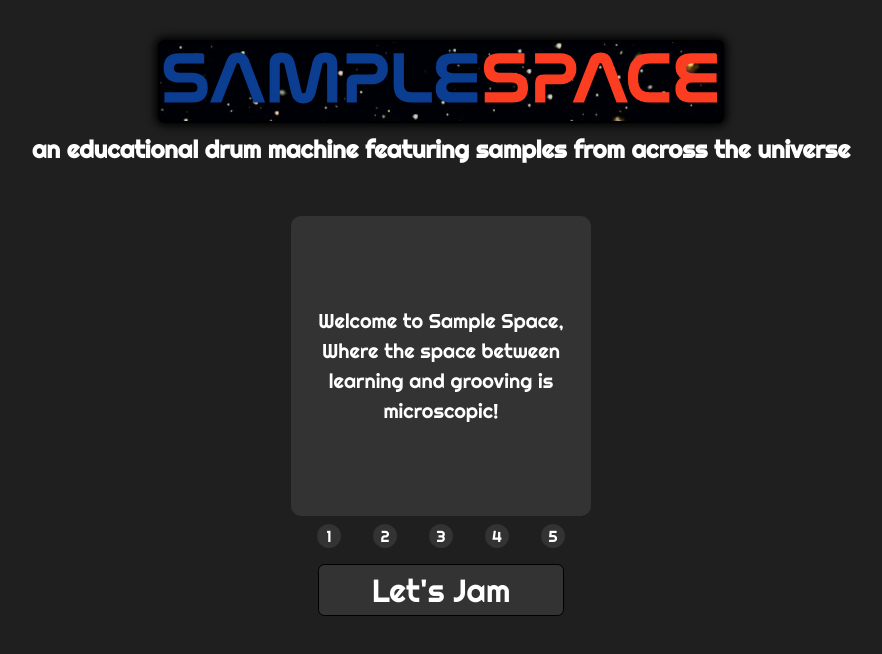
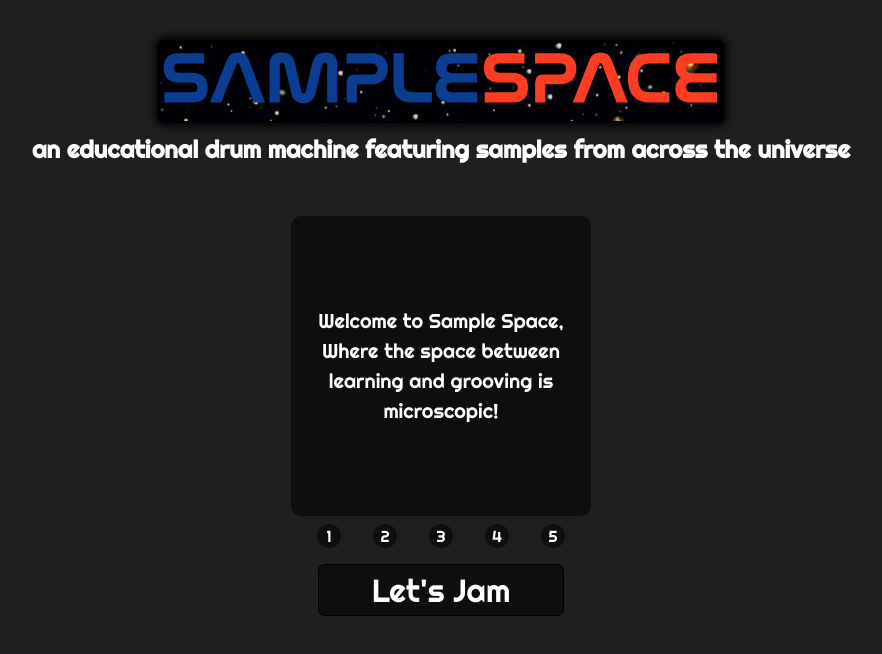
Before and after one commit to Sample-Space/sampleSpaceFE, a React (Create React App) app: page / in a window 1280 px wide. Shown: the top 654 px of the page, without its empty margins (199-1081 px from the left). Built offline with nearby package versions, Linux system fonts and the light colour scheme.

Commit message:
Change all Buttons to higher contrast black

```diff
--- a/src/components/App/App.css
+++ b/src/components/App/App.css
@@ -1,5 +1,3 @@
-
-
 .app {
   display: flex;
   flex-direction: column;
@@ -32,7 +30,7 @@
 }
 
 .nav-button {
-  background-color: #333;
+  background-color: var(--contrast-bg);
   color: white;
   border: 1px solid black;
   border-radius: var(--border-rad);
@@ -55,10 +53,10 @@ img {
 }
 
 .fade-in {
-	animation: fade-in 1.5s cubic-bezier(0.390, 0.575, 0.565, 1.000) both;
+  animation: fade-in 1.5s cubic-bezier(0.39, 0.575, 0.565, 1) both;
 }
 
- @keyframes fade-in {
+@keyframes fade-in {
   0% {
     opacity: 0;
   }
--- a/src/components/Carousel/Carousel.css
+++ b/src/components/Carousel/Carousel.css
@@ -37,7 +37,7 @@
   height: 300px;
   margin-right: 50px;
   border-radius: 10px;
-  background: #333;
+  background: var(--contrast-bg);
   transform-origin: center center;
   transform: scale(1);
   transition: transform 0.5s;
@@ -56,7 +56,7 @@
   display: inline-flex;
   width: 1.5rem;
   height: 1.5rem;
-  background: #333;
+  background: var(--contrast-bg);
   text-decoration: none;
   align-items: center;
   justify-content: center;
--- a/src/components/DrumPad/DrumPad.css
+++ b/src/components/DrumPad/DrumPad.css
@@ -8,9 +8,9 @@
   max-width: 175px;
   max-height: 175px;
   border-radius: var(--border-rad);
-  background-color: #333;
+  background-color: var(--contrast-bg);
   cursor: pointer;
-  border: 5px solid #333;
+  border: 5px solid var(--contrast-bg);
   align-items: center;
   justify-content: center;
 }
--- a/src/components/PianoRoll/PianoRoll.css
+++ b/src/components/PianoRoll/PianoRoll.css
@@ -24,7 +24,7 @@
   text-decoration: none;
   align-items: center;
   appearance: none;
-  background-color: #333;
+  background-color: var(--contrast-bg);
   border-radius: 4px;
   border-width: 0;
   box-sizing: border-box;
--- a/src/components/Play/Play.css
+++ b/src/components/Play/Play.css
@@ -30,7 +30,7 @@
 .kit-select {
   border: 1px solid black;
   border-radius: var(--border-rad);
-  background-color: #333;
+  background-color: var(--contrast-bg);
   margin-bottom: 1rem;
   color: white;
 }
--- a/src/index.css
+++ b/src/index.css
@@ -6,6 +6,7 @@
   --nasa-orange: #fc3d21;
   --nasa-blue: #0b3d91;
   --border-rad: 0.4rem;
+  --contrast-bg: #0e0e0e;
 }
 
 *,
```
